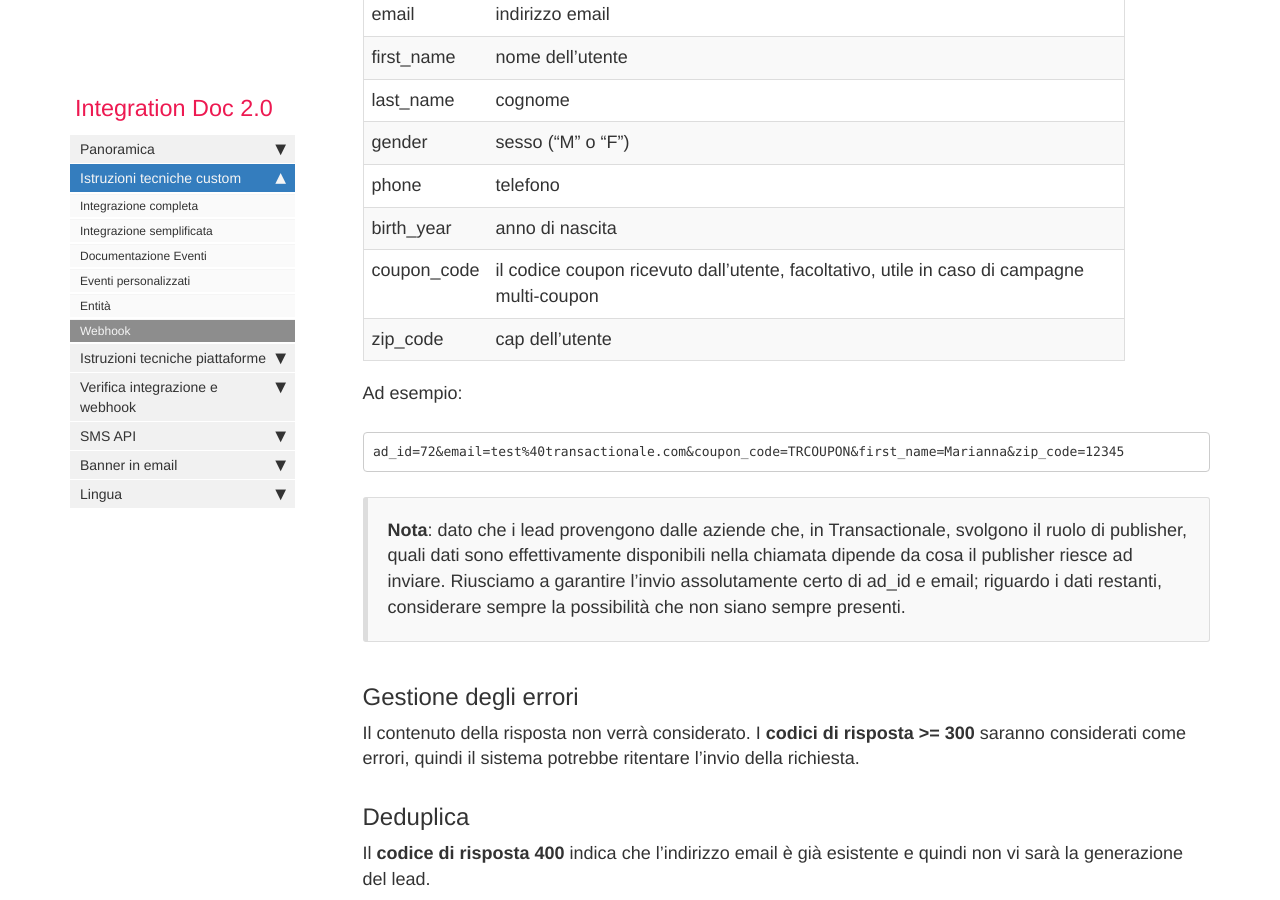
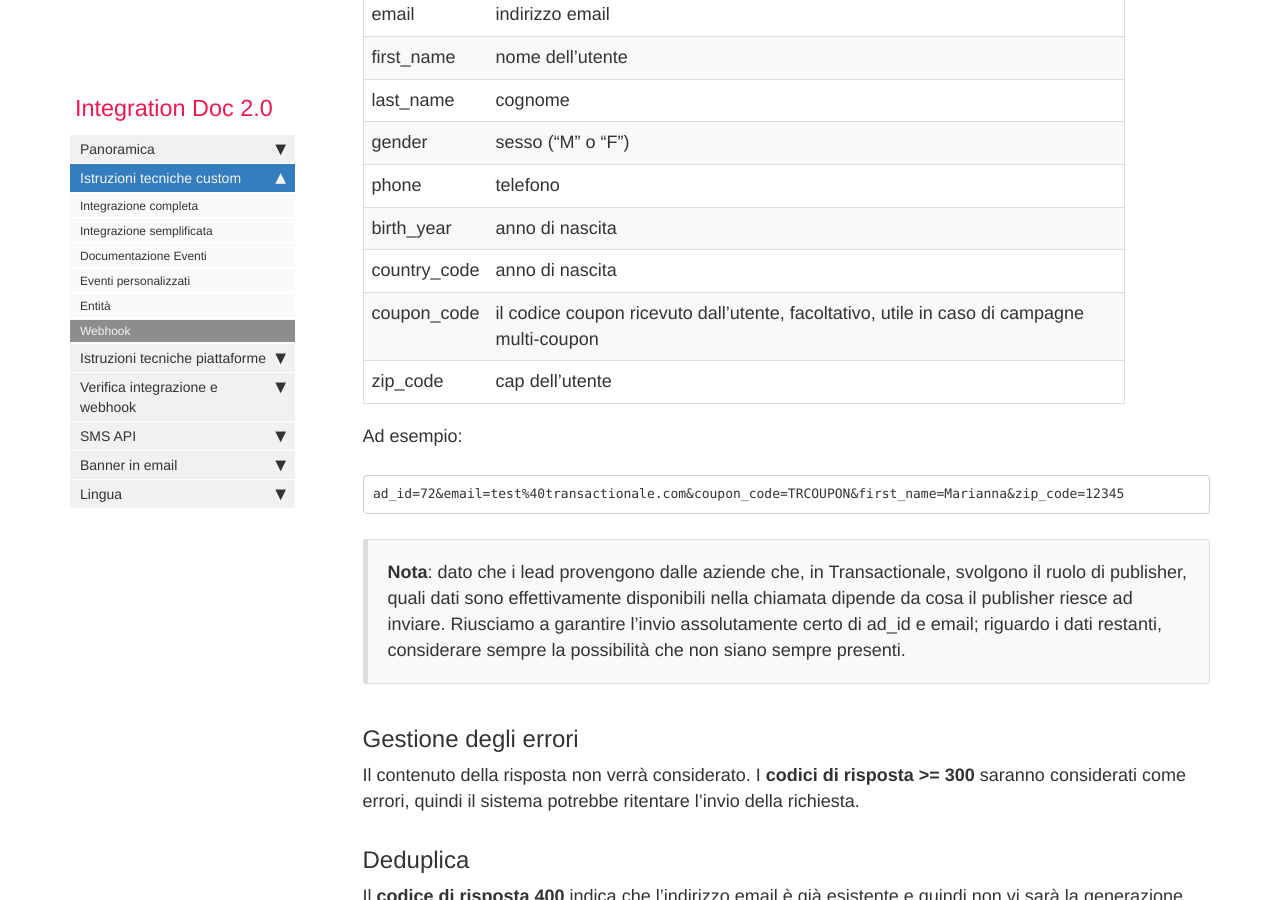
Before and after one commit to flyertech/trx_docs_it, a Jekyll site: the page built from pages/mydoc/webhook.md, in a window 1280 px wide and 900 px high, scrolled down 1251 px. Built offline with Jekyll 4.4.1, drawn with Linux system fonts in a browser that asks for light colours; nearby versions of some CDN libraries; comment, search, counter and statistics services are not loaded.

Commit message:
Update webhook.md
Added support for country_code

````diff
--- a/pages/mydoc/webhook.md
+++ b/pages/mydoc/webhook.md
@@ -36,6 +36,7 @@ Verrà effettuata una chiamata POST con codifica ```application/x-www-form-urlen
 |gender|	sesso (“M” o “F”)|
 |phone|	telefono|
 |birth_year|	anno di nascita|
+|country_code|	anno di nascita|
 |coupon_code|	il codice coupon ricevuto dall’utente, facoltativo, utile in caso di campagne multi-coupon|
 |zip_code|	cap dell’utente|
 
````
